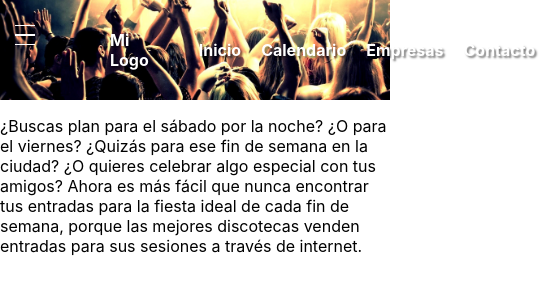
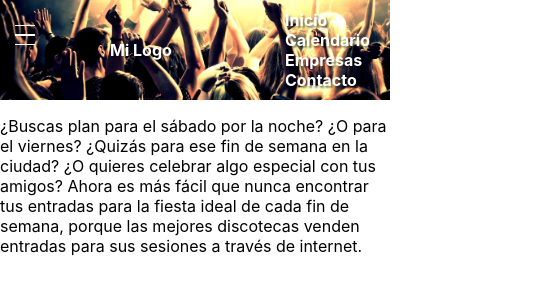
Before and after one commit to SamuelEscobar761/pagina_eventos_culturales, a React (Create React App) app: page / in a window 390 px wide. Shown: the top 300 px of the page, 545 px wide, since content can reach past the window. Built offline with nearby package versions, Linux system fonts and the light colour scheme.

Commit message:
ajustando lo responsive

```diff
--- a/src/components/navbar/css/style.css
+++ b/src/components/navbar/css/style.css
@@ -4,7 +4,7 @@
   display: flex;
   justify-content: space-between;
   align-items: center;
-  background-color: #333;
+  /* background-color: #333; */
   background-image: url("../img/navbar-background.jpg");
   background-size: cover;
   background-position: center;
@@ -31,3 +31,30 @@ nav a {
 .logo{
   margin-left: 100px;
 }
+
+@media (max-width: 530px) {
+  .mi-navbar {
+    height: 120px;
+    font-size: 16px;
+    text-align: center;
+    background-image: url("../img/navbar-background.jpg");
+    background-size: cover;
+    background-position: center;
+  }
+  nav ul {
+    display: grid;
+    list-style: none;
+  }
+
+  nav li {
+    margin: 0 10px;
+  }
+
+  nav a {
+    color: #fff;
+    text-decoration: none;
+  }
+  .logo{
+    margin-left: 100px;
+  }
+}
```
